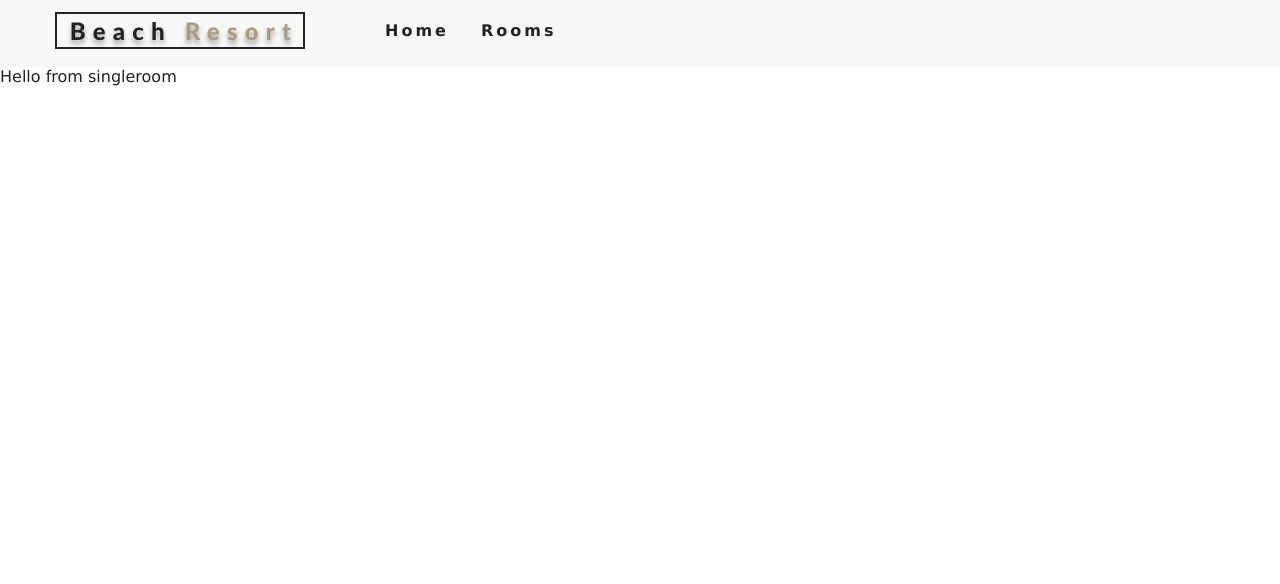
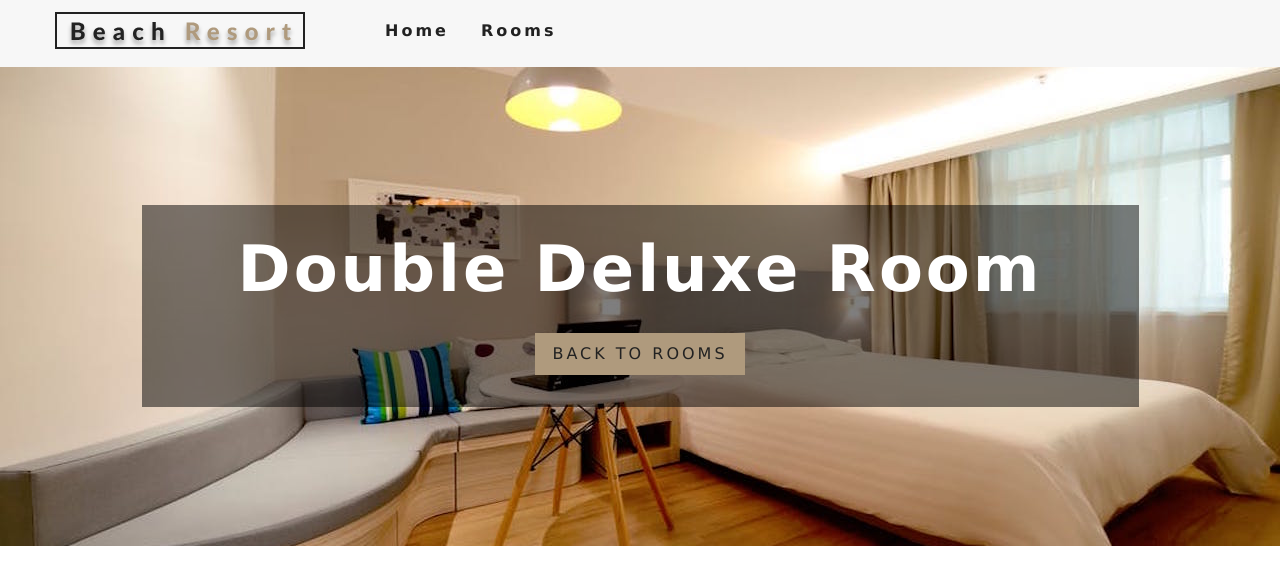
Before and after one commit to sensaur/telezhnayaHouse, a React (Create React App) app: page /rooms/double-deluxe in a window 1280 px wide. Shown: the top 584 px of the page. Built offline with nearby package versions, Linux system fonts and the light colour scheme.

Commit message:
Services component added

```diff
--- a/src/components/Room.js
+++ b/src/components/Room.js
@@ -32,5 +32,5 @@
     })
 }
 
-//https://youtu.be/LXJOvkVYQqA?t=9085
+//https://youtu.be/LXJOvkVYQqA?t=10555
 //тест
--- a/src/context.js
+++ b/src/context.js
@@ -42,7 +42,7 @@
 
     render() {
         return (
-            <RoomContext.Provider value={{...this.state, getRoom: this.getRoom()}}>
+            <RoomContext.Provider value={{...this.state, getRoom: this.getRoom}}>
                 {this.props.children}
             </RoomContext.Provider>
         );
--- a/src/pages/SingleRoom.js
+++ b/src/pages/SingleRoom.js
@@ -9,17 +9,37 @@
 class SingleRoom extends Component {
     constructor(props) {
         super(props);
-        console.log(this.props)
+        // console.log(this.props)
+        this.state = {
+            slug: this.props.match.params.slug,
+            defaultBCG
+        }
     }
+
+    static contextType = RoomContext
+
 
     // componentDidMount() {}
 
     render() {
+        const {getRoom} = this.context;
+        const room = getRoom(this.state.slug);
+        if (!room) {
+            return (<div className="error">
+                <h3>no such room could be found...</h3>
+                <Link to="/rooms" className="btn-primary">
+                    back to rooms
+                </Link>
+            </div>)
+        }
+        const {name, description, capacity, size, extras, breakfast, pets, images} = room
         return (
-            <div>
-                Hello from singleroom
-            </div>
-        );
+            <Hero hero='roomsHero'>
+                <Banner title={`${name} room`}>
+                    <Link to='/rooms' className='btn-primary'>back to rooms</Link>
+                </Banner>
+            </Hero>
+        )
     }
 }
 
```
